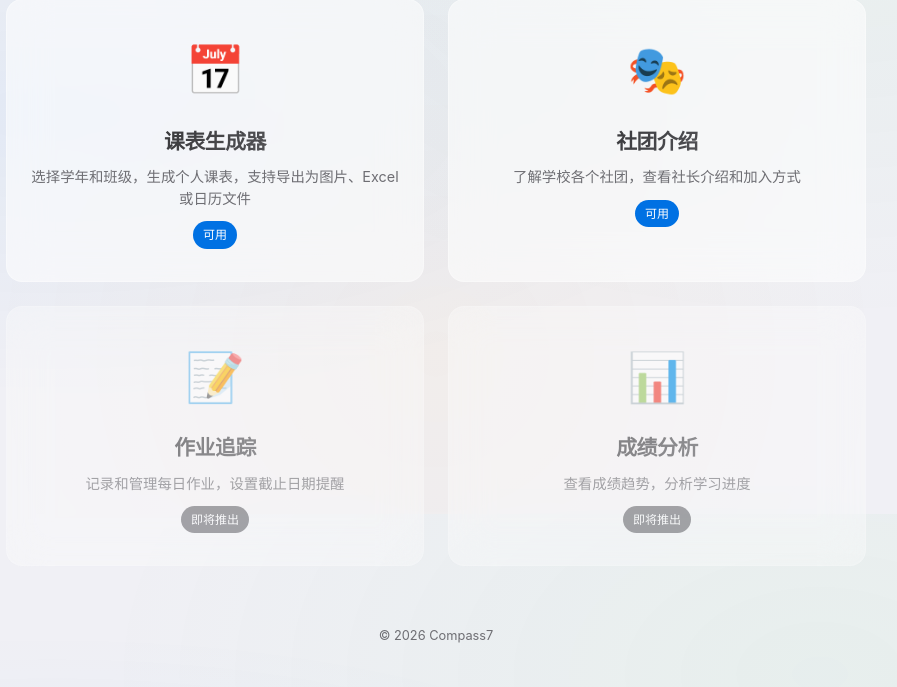
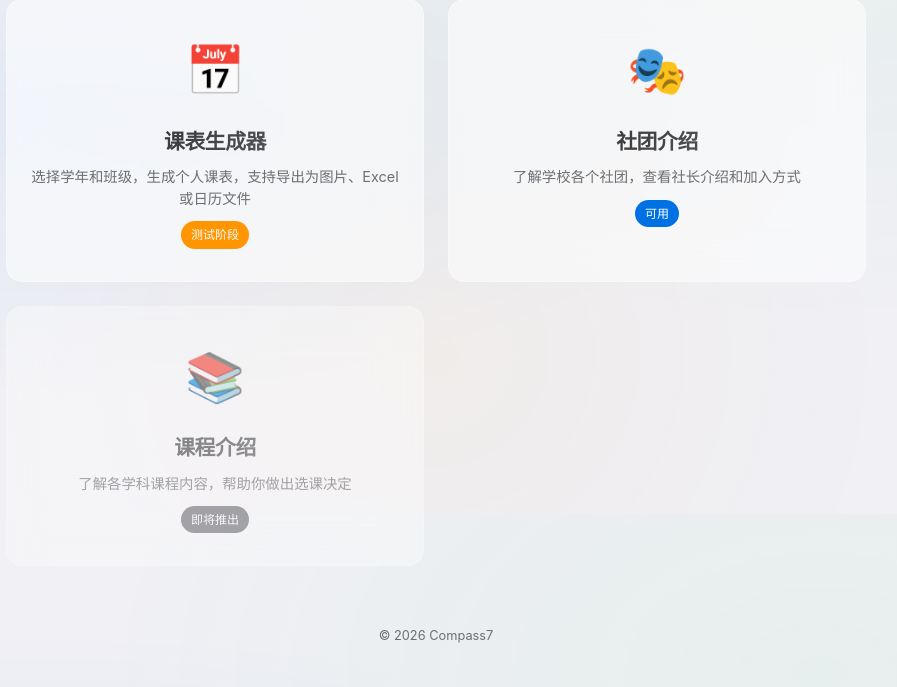
Before and after one commit to wesleymiao/compass7, a Flask app: page /home in a window 1280 px wide. Shown: the part 286-973 px from the top of the page, without its empty margins (204-1101 px from the left). Run offline with Flask 3, Linux system fonts and the light colour scheme.

Commit message:
Update home page tool cards
- Mark timetable as testing phase (orange badge)
- Remove homework tracker and grade analytics cards
- Add course introduction card (coming soon)
- Update E2E test for new card layout

Co-Authored-By: Claude Opus 4 <noreply@anthropic.com>

```diff
--- a/templates/home.html
+++ b/templates/home.html
@@ -98,6 +98,10 @@
       background: var(--text-secondary);
     }
 
+    .tool-badge.testing {
+      background: #ff9500;
+    }
+
     .tool-card.disabled {
       opacity: 0.6;
       cursor: not-allowed;
@@ -145,7 +149,7 @@
         <span class="tool-icon">📅</span>
         <h2 data-i18n="tool_timetable">课表生成器</h2>
         <p data-i18n="tool_timetable_desc">选择学年和班级，生成个人课表，支持导出为图片、Excel 或日历文件</p>
-        <span class="tool-badge" data-i18n="available">可用</span>
+        <span class="tool-badge testing" data-i18n="testing">测试阶段</span>
       </a>
 
       <a href="/clubs" class="tool-card">
@@ -156,16 +160,9 @@
       </a>
 
       <div class="tool-card disabled">
-        <span class="tool-icon">📝</span>
-        <h2 data-i18n="tool_homework">作业追踪</h2>
-        <p data-i18n="tool_homework_desc">记录和管理每日作业，设置截止日期提醒</p>
-        <span class="tool-badge coming-soon" data-i18n="coming_soon">即将推出</span>
-      </div>
-
-      <div class="tool-card disabled">
-        <span class="tool-icon">📊</span>
-        <h2 data-i18n="tool_grades">成绩分析</h2>
-        <p data-i18n="tool_grades_desc">查看成绩趋势，分析学习进度</p>
+        <span class="tool-icon">📚</span>
+        <h2 data-i18n="tool_courses">课程介绍</h2>
+        <p data-i18n="tool_courses_desc">了解各学科课程内容，帮助你做出选课决定</p>
         <span class="tool-badge coming-soon" data-i18n="coming_soon">即将推出</span>
       </div>
       </div>
@@ -188,11 +185,10 @@
         tool_timetable_desc: '选择学年和班级，生成个人课表，支持导出为图片、Excel 或日历文件',
         tool_clubs: '社团介绍',
         tool_clubs_desc: '了解学校各个社团，查看社长介绍和加入方式',
-        tool_homework: '作业追踪',
-        tool_homework_desc: '记录和管理每日作业，设置截止日期提醒',
-        tool_grades: '成绩分析',
-        tool_grades_desc: '查看成绩趋势，分析学习进度',
+        tool_courses: '课程介绍',
+        tool_courses_desc: '了解各学科课程内容，帮助你做出选课决定',
         available: '可用',
+        testing: '测试阶段',
         coming_soon: '即将推出'
       });
       Object.assign(i18n.en, {
@@ -202,11 +198,10 @@
         tool_timetable_desc: 'Select year and class to generate your personal timetable. Export as image, Excel, or calendar file',
         tool_clubs: 'Clubs',
         tool_clubs_desc: 'Learn about school clubs, view leader introductions and how to join',
-        tool_homework: 'Homework Tracker',
-        tool_homework_desc: 'Record and manage daily homework with deadline reminders',
-        tool_grades: 'Grade Analytics',
-        tool_grades_desc: 'View grade trends and analyze learning progress',
+        tool_courses: 'Courses',
+        tool_courses_desc: 'Learn about subject course content to help you make course selection decisions',
         available: 'Available',
+        testing: 'Testing',
         coming_soon: 'Coming Soon'
       });
       applyI18n();
```
Also changed, not shown: tests/e2e-live.js (+5 -1 lines).
